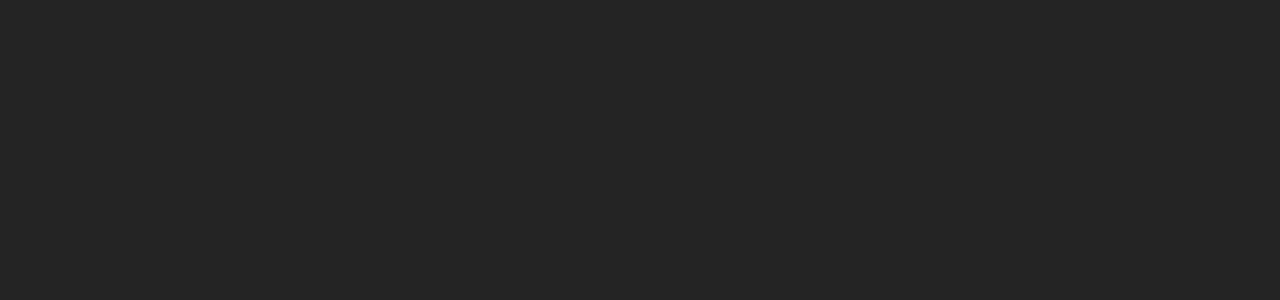
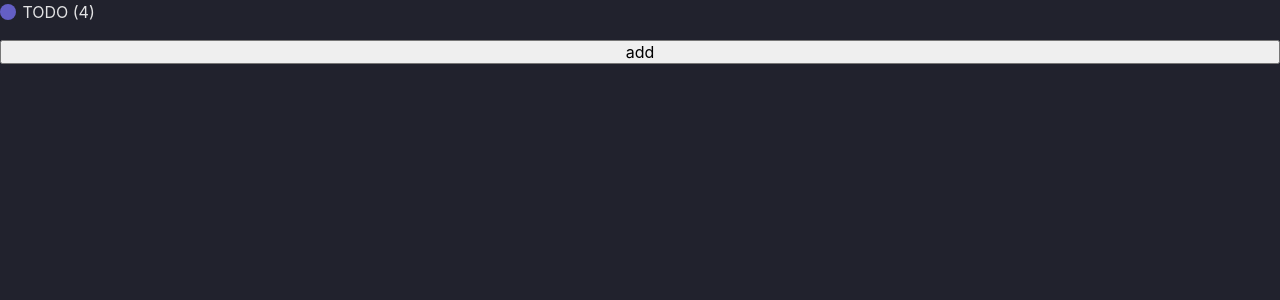
Before and after one commit to YasinElBannasriPXL/kanban-board, a React (Vite) app: page / in a window 1280 px wide. Shown: the top 300 px of the page. Built offline with nearby package versions, Linux system fonts and the light colour scheme.

Commit message:
Kanban column shows todos
- State added for todos
- Mapped todos to html elements
- Added button for adding hardcoded todo

```diff
--- a/src/App.css
+++ b/src/App.css
@@ -0,0 +1,5 @@
+body {
+    background-color: var(--main-bg-color);
+    min-height: 100vh;
+    max-height: 100vh;
+}
--- a/src/App.tsx
+++ b/src/App.tsx
@@ -1,11 +1,10 @@
-import { useState } from 'react'
-import reactLogo from './assets/react.svg'
 import './App.css'
+import KanbanBoard from './components/kanban-board/KanbanBoard'
 
 function App() {
   return (
     <div className="App">
-
+      <KanbanBoard />
     </div>
   )
 }
--- /dev/null
+++ b/src/components/kanban-board/KanbanBoard.tsx
@@ -0,0 +1,9 @@
+import KanbanColumn from './KanbanColumn'
+
+export default function KanbanBoard() {
+    return (
+        <div id="kanban-board-wrapper">
+            <KanbanColumn />
+        </div>
+    )
+}
--- /dev/null
+++ b/src/components/kanban-board/KanbanColumn.css
@@ -0,0 +1,27 @@
+#kanban-column-wrapper {
+    display: flex;
+    flex-direction: column;
+    gap: 1rem;
+}
+
+.kanban-item-wrapper {
+    background: var(--secondary-color);
+    max-width: 20rem;
+    border-radius: 0.3rem;
+    padding:  1.5rem 1rem;
+}
+
+.kanban-column-title {
+    display: flex;
+    align-items: center;
+    gap: 0.4rem;
+
+}
+
+.kanban-column-title-dot {
+    height: 1rem;
+    width: 1rem;
+    background-color: var(--purple-color);
+    border-radius: 100%;
+    content: '';
+}
--- /dev/null
+++ b/src/components/kanban-board/KanbanColumn.tsx
@@ -0,0 +1,33 @@
+import { useState } from 'react';
+import './KanbanColumn.css';
+
+export default function KanbanColumn() {
+    const [todoDescription, setTodoDescription] = useState('');
+    const [todos, setTodos] = useState([]);
+
+    let kanbanItems = todos.map(
+        (todo) =>
+        <div className="kanban-item-wrapper">
+            <div className='kanban-item'>
+                <span className='kanban-item-content'>
+                    Finish the kanban columns
+                </span>
+            </div>
+        </div>
+    );
+
+    function addTodo(todoDescription: any) {
+        setTodos([...todos, todoDescription]);
+    }
+
+    return (
+        <div id='kanban-column-wrapper'>
+            <div className='kanban-column-title'>
+                <div className='kanban-column-title-dot'></div>
+                <span>TODO (4)</span>
+            </div>
+            {kanbanItems}
+            <button onClick={addTodo}>add</button>
+        </div>
+    )
+}
--- a/src/index.css
+++ b/src/index.css
@@ -6,7 +6,7 @@
 
   color-scheme: light dark;
   color: rgba(255, 255, 255, 0.87);
-  background-color: #242424;
+  background-color: var(----main-bg-color);
 
   font-synthesis: none;
   text-rendering: optimizeLegibility;
```
Also changed, not shown: src/components/kanban-board/KanbanBoard.css (added).
